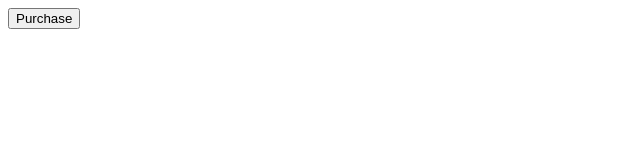
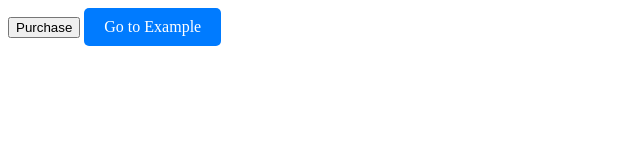
Before and after one commit to yashwanthi-m/webtesting, a plain HTML site: page index.html in a window 1280 px wide. Shown: the whole page, without its empty margins (0-640 px from the left). Drawn offline with Linux system fonts and the light colour scheme.

Commit message:
Update index.html

```diff
--- a/index.html
+++ b/index.html
@@ -93,5 +93,46 @@ branch.logEvent(
 );
   });
 </script>
+
+<!DOCTYPE html>
+<html lang="en">
+<head>
+    <meta charset="UTF-8">
+    <meta name="viewport" content="width=device-width, initial-scale=1.0">
+    <title>Button with Link</title>
+    <style>
+        /* Basic styling for the button */
+        .link-button {
+            display: inline-block;
+            padding: 10px 20px;
+            font-size: 16px;
+            color: white;
+            background-color: #007bff;
+            border: none;
+            border-radius: 5px;
+            text-align: center;
+            text-decoration: none;
+        }
+
+        .link-button:hover {
+            background-color: #0056b3;
+        }
+    </style>
+</head>
+<body>
+
+    <!-- Button with a link -->
+    <a href="https://moviemania.app.link/e/rCfgIqwgILb" class="link-button" id="purchase-button">Go to Example</a>
+
+    <!-- JavaScript to handle additional logic, if needed -->
+    <script type="text/javascript">
+        document.getElementById('purchase-button').addEventListener('click', function() {
+            // Optionally, you can add code here to handle events or analytics
+            console.log('Button clicked, redirecting to the link.');
+        });
+    </script>
+
+</body>
+</html>
    <body></body>
 </html>
```
